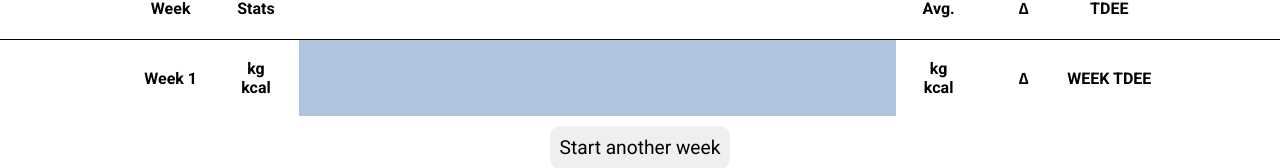
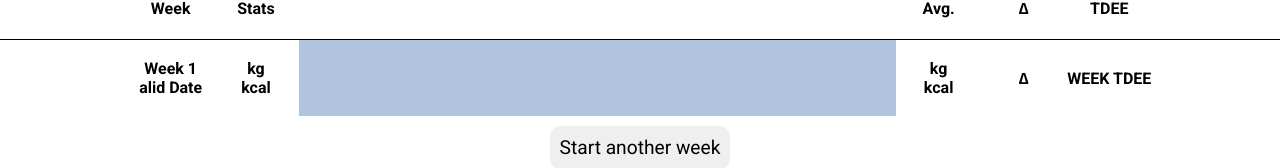
Before and after one commit to filipzakrocki/TDEE-reactivated, a React (Create React App) app: page / in a window 1280 px wide. Both pictures are taken after a click on the button "Start another week". Shown: the part 421-589 px from the top of the page. Built offline with nearby package versions, Linux system fonts and the light colour scheme.

Commit message:
Update WeekRow.js

```diff
--- a/src/containers/Result/WeekRow/WeekRow.js
+++ b/src/containers/Result/WeekRow/WeekRow.js
@@ -6,11 +6,26 @@ import WeekRowWrapper from "../../../components/ResultRows/WeekRowWrapper/WeekRo
 const WeekRow = props => {
   const { weekNo, startDate } = props;
 
+  const generateDate = (date, weeksToAdd) => {
+    let startDate, days, months, years, daysToAdd, outputDate, formattedDate;
+
+    startDate = new Date(date);
+    days = startDate.getDate();
+    months = startDate.getMonth();
+    years = startDate.getYear() + 1900;
+    daysToAdd = weeksToAdd * 7 - 7;
+
+    outputDate = new Date(years, months, days + daysToAdd);
+    formattedDate = outputDate.toDateString().slice(3);
+
+    return formattedDate;
+  };
+
   return (
     <WeekRowWrapper>
       <div className="weekRow-entry">
         <p>Week {weekNo}</p>
-        <p>{startDate}</p>
+        <p>{generateDate(startDate, weekNo)}</p>
       </div>
       <div className="weekRow-entry noMobile">
         <p>kg</p>
```
